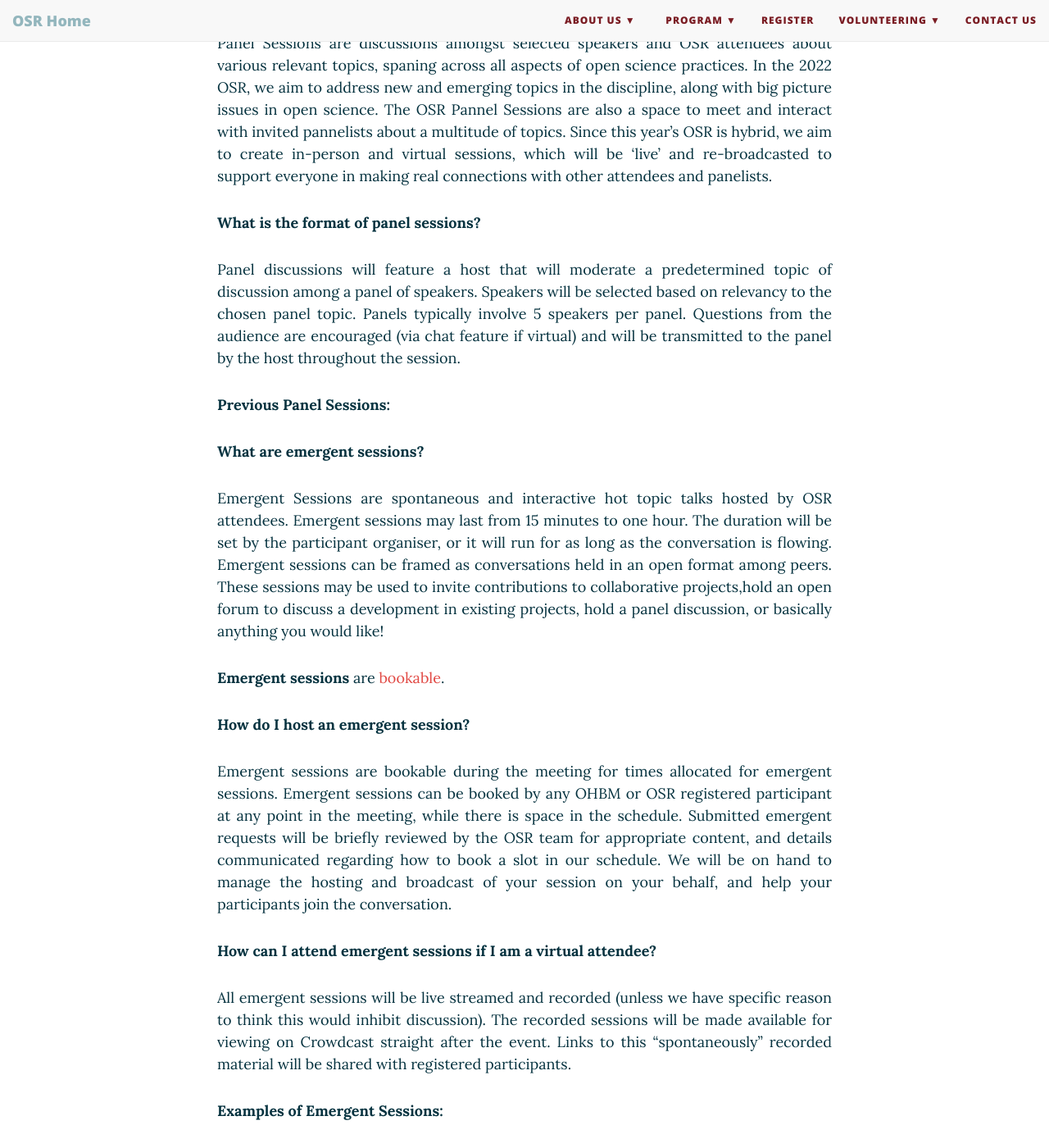
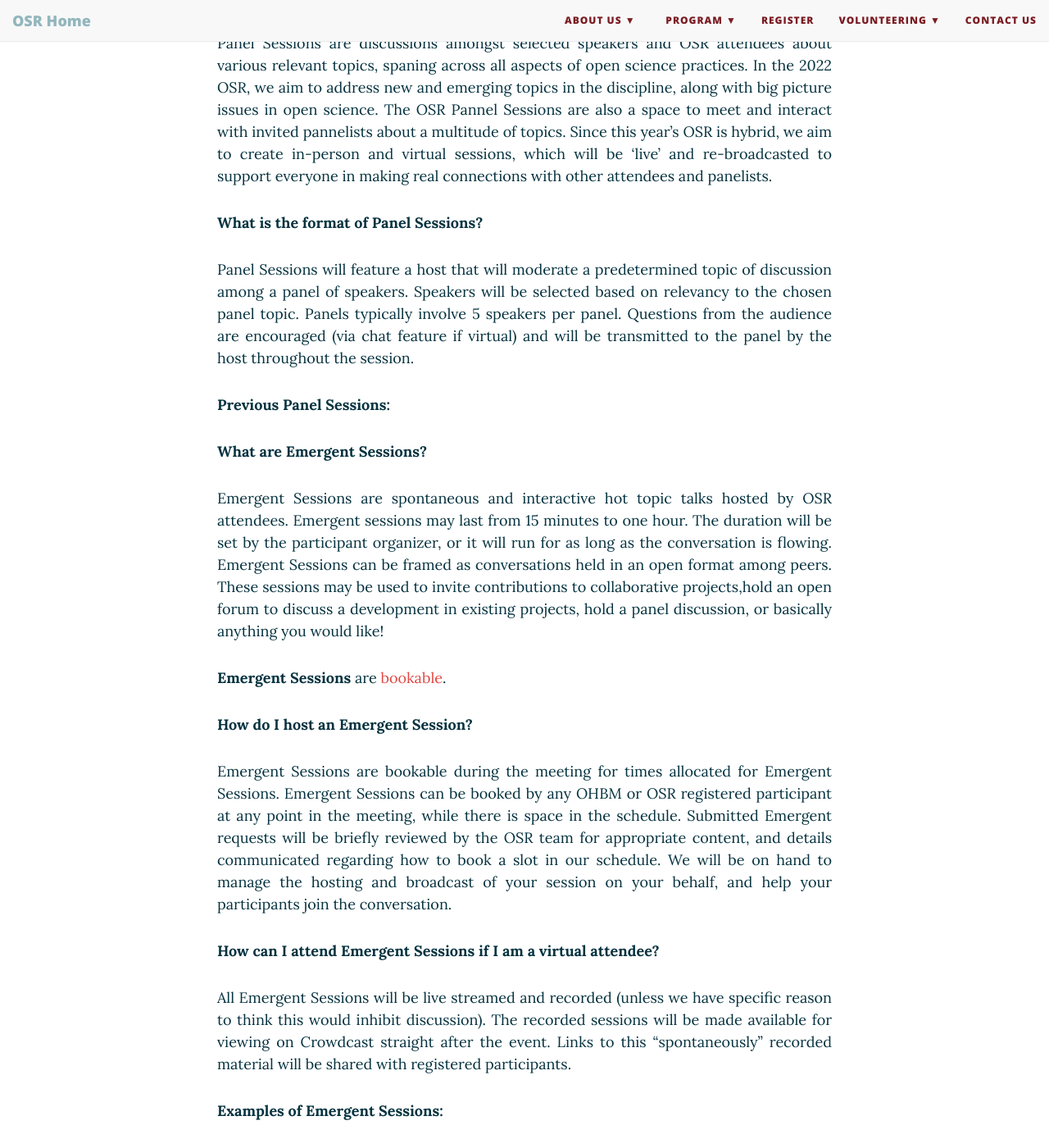
Before and after one commit to ohbm/osr2023, a Jekyll site: the page built from formats.md, in a window 1280 px wide and 1400 px high, scrolled down 1144 px. Shown: the whole window at 82% size. Built offline with Jekyll 4.4.1, drawn with Linux system fonts in a browser that asks for light colours; nearby versions of some CDN libraries; some of the changed text lies outside the part shown.

Commit message:
Update formats.md

```diff
--- a/formats.md
+++ b/formats.md
@@ -21,7 +21,7 @@
 
 <p align="justify">**What are Educational Sessions?**</p>
 
-<p align="justify">Educational sessions are guides and 'how-tos'for open science-related topics, spanning from novice-level introductions to coding to advanced-level pipeline implementations.</p>
+<p align="justify">Educational Sessions are guides and 'how-tos'for open science-related topics, spanning from novice-level introductions to coding to advanced-level pipeline implementations.</p>
 
 <p align="justify">**How can I view Educational Sessions?**</p>
 <p align="justify"> Educational Sessions are pre-recorded and broadcast for everyone, anytime, and in any time zone! The educational sessions will forever live on Youtube and DoYou. You can also leave questions on the video posts and speakers will be encouraged to get back to you.</p>
@@ -32,14 +32,14 @@
 <div id='panel'></div>
 
 
-<p align="justify">**What are panel sessions?**</p>
+<p align="justify">**What are Panel Sessions?**</p>
 <p align="justify"> Panel Sessions are discussions amongst selected speakers and OSR attendees about various relevant topics, spaning across all aspects of open science practices.
 In the 2022 OSR, we aim to address new and emerging topics in the discipline, along with big picture issues in open science. The OSR Pannel Sessions are also a space to meet
 and interact with invited pannelists about a multitude of topics. Since this year's OSR is hybrid, we aim to create in-person and virtual sessions, which will be 'live' and re-broadcasted
 to support everyone in making real connections with other attendees and panelists.</p>
 
-<p align="justify">**What is the format of panel sessions?**</p>
-<p align="justify">Panel discussions will feature a host that will moderate a predetermined topic of discussion among a panel of speakers.
+<p align="justify">**What is the format of Panel Sessions?**</p>
+<p align="justify">Panel Sessions will feature a host that will moderate a predetermined topic of discussion among a panel of speakers.
 Speakers will be selected based on relevancy to the chosen panel topic. Panels typically involve 5 speakers per panel.
 Questions from the audience are encouraged (via chat feature if virtual) and will be transmitted to the panel by the host throughout the session.</p>
 
@@ -49,18 +49,18 @@
 <div id='emergent'></div>
 
 
-<p align="justify">**What are emergent sessions?**</p>
-<p align="justify"> Emergent Sessions are spontaneous and interactive hot topic talks hosted by OSR attendees. Emergent sessions may last from 15 minutes to one hour. The duration will be set by the participant organiser, or it will run for as long as the conversation is flowing. Emergent sessions can be framed as conversations held in an open format among peers. These sessions may be used to invite contributions to collaborative projects,hold an open forum to discuss a development in existing projects, hold a panel discussion, or basically anything you would like!</p>
+<p align="justify">**What are Emergent Sessions?**</p>
+<p align="justify"> Emergent Sessions are spontaneous and interactive hot topic talks hosted by OSR attendees. Emergent sessions may last from 15 minutes to one hour. The duration will be set by the participant organizer, or it will run for as long as the conversation is flowing. Emergent Sessions can be framed as conversations held in an open format among peers. These sessions may be used to invite contributions to collaborative projects,hold an open forum to discuss a development in existing projects, hold a panel discussion, or basically anything you would like!</p>
 
-<p align="justify">**Emergent sessions** are [bookable](/submit.md){:target="_blank"}.</p>
+<p align="justify">**Emergent Sessions** are [bookable](/submit.md){:target="_blank"}.</p>
 
-<p align="justify">**How do I host an emergent session?**</p>
-<p align="justify"> Emergent sessions are bookable during the meeting for times allocated for emergent sessions.
-Emergent sessions can be booked by any OHBM or OSR registered participant at any point in the meeting, while there is space in the schedule.
-Submitted emergent requests will be briefly reviewed by the OSR team for appropriate content, and details communicated regarding how to book a slot in our schedule. We will be on hand to manage the hosting and broadcast of your session on your behalf, and help your participants join the conversation.</p>
+<p align="justify">**How do I host an Emergent Session?**</p>
+<p align="justify"> Emergent Sessions are bookable during the meeting for times allocated for Emergent Sessions.
+Emergent Sessions can be booked by any OHBM or OSR registered participant at any point in the meeting, while there is space in the schedule.
+Submitted Emergent requests will be briefly reviewed by the OSR team for appropriate content, and details communicated regarding how to book a slot in our schedule. We will be on hand to manage the hosting and broadcast of your session on your behalf, and help your participants join the conversation.</p>
 
-<p align="justify">**How can I attend emergent sessions if I am a virtual attendee?**</p>
-<p align="justify"> All emergent sessions will be live streamed and recorded (unless we have specific reason to think this would inhibit discussion). The recorded sessions will be made available for viewing on Crowdcast straight after the event. Links to this “spontaneously” recorded material will be shared with registered participants.</p>
+<p align="justify">**How can I attend Emergent Sessions if I am a virtual attendee?**</p>
+<p align="justify"> All Emergent Sessions will be live streamed and recorded (unless we have specific reason to think this would inhibit discussion). The recorded sessions will be made available for viewing on Crowdcast straight after the event. Links to this “spontaneously” recorded material will be shared with registered participants.</p>
 
 
 <p align="justify">**Examples of Emergent Sessions:**</p>
```
